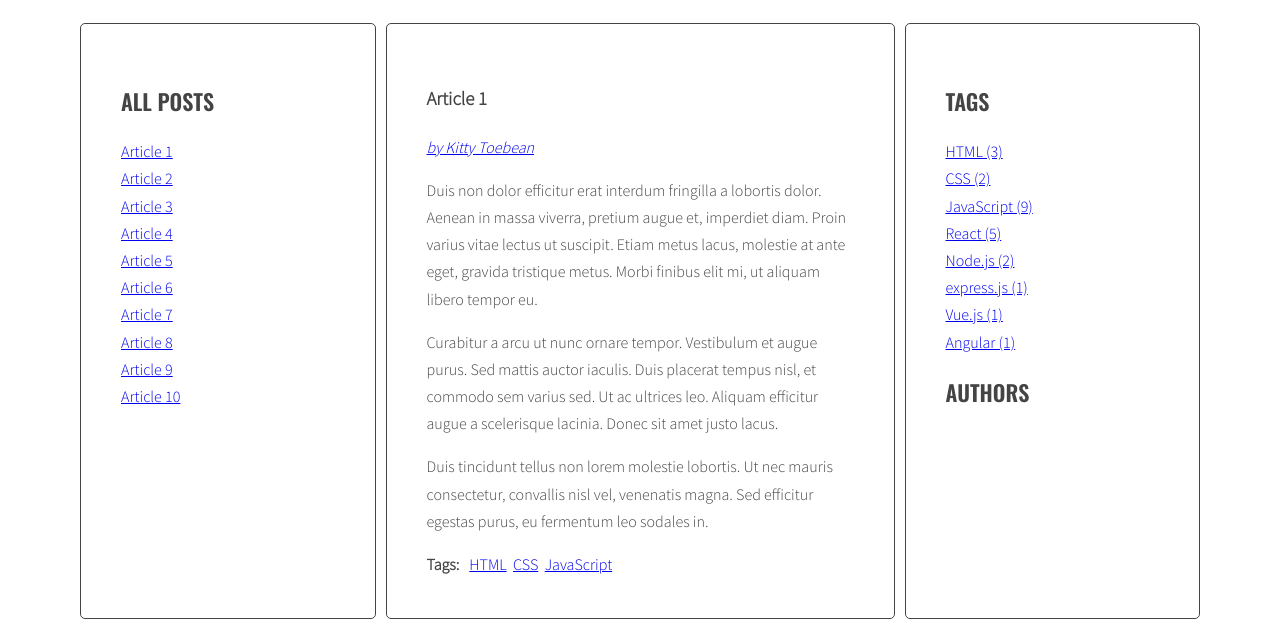
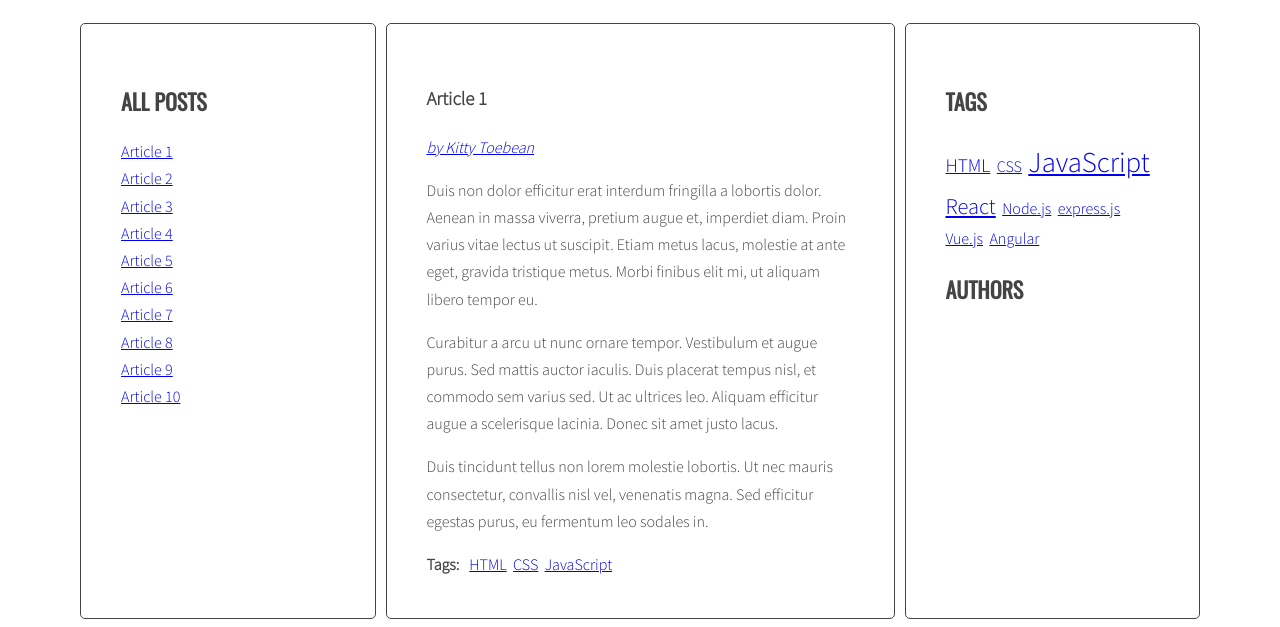
Before and after one commit to grzegorz-jodlowski/javascript-blog, a website: page index.html in a window 1280 px wide. Shown: the part 220-847 px from the top of the page. Drawn offline with nearby package versions, Linux system fonts and the light colour scheme.

Commit message:
Set font-size for tags in tags cloud and change display

```diff
--- a/index.html
+++ b/index.html
@@ -169,7 +169,7 @@
             </div>
             <div class="post-tags">
               <p><strong>Tags:</strong></p>
-              <ul class="list list-horizontal">
+              <ul class="list-horizontal list">
 
               </ul>
             </div>
--- a/js/script.js
+++ b/js/script.js
@@ -255,6 +255,7 @@
       /* [DONE] END LOOP: for each link */
 
     }
+
   }
 
   addClickListenersToTags();
@@ -472,7 +473,7 @@
 
       /* [DONE] generate code of a link and add it to allTagsHTML */
 
-      allTagsHTML += `<li><a class="${calculateTagClass(allTags[tag], tagsParams)}" href="#tag-${tag}">${tag} (${allTags[tag]})</a></li>`;
+      allTagsHTML += `<li><a class="${calculateTagClass(allTags[tag], tagsParams)}" href="#tag-${tag}">${tag}</a>&nbsp;&nbsp;</li>`;
 
       /* [DONE] END LOOP: for each tag in allTags */
 
--- a/sass/style.scss
+++ b/sass/style.scss
@@ -1,13 +1,13 @@
-@import url(https://fonts.googleapis.com/css?family=Oswald:400,600|Sacramento|Source+Sans+Pro:300&subset=latin-ext);
+@import url("https://fonts.googleapis.com/css?family=Oswald:400, 600|Sacramento|Source+Sans+Pro:300&subset=latin-ext");
 
 /* Variables */
 
 $color-light: #fff;
 $color-dark: #444;
 
-$font-logo: 'Sacramento', cursive;
-$font-header: 'Oswald', sans-serif;
-$font-text: 'Source Sans Pro', sans-serif;
+$font-logo: "Sacramento", cursive;
+$font-header: "Oswald", sans-serif;
+$font-text: "Source Sans Pro", sans-serif;
 
 /* Global */
 
@@ -90,10 +90,32 @@ body {
   }
 }
 
-.list-horizontal {
-  li {
-    display: inline-block;
-  }
+.list-horizontal li {
+  display: inline-block;
+}
+
+.list.tags li {
+  display: inline-block;
+}
+
+.tag-size-1 {
+  font-size: 100%;
+}
+
+.tag-size-2 {
+  font-size: 120%;
+}
+
+.tag-size-3 {
+  font-size: 140%;
+}
+
+.tag-size-4 {
+  font-size: 160%;
+}
+
+.tag-size-5 {
+  font-size: 180%;
 }
 
 /* Authors */
```
Also changed, not shown: css/style.css, 1 other file.
